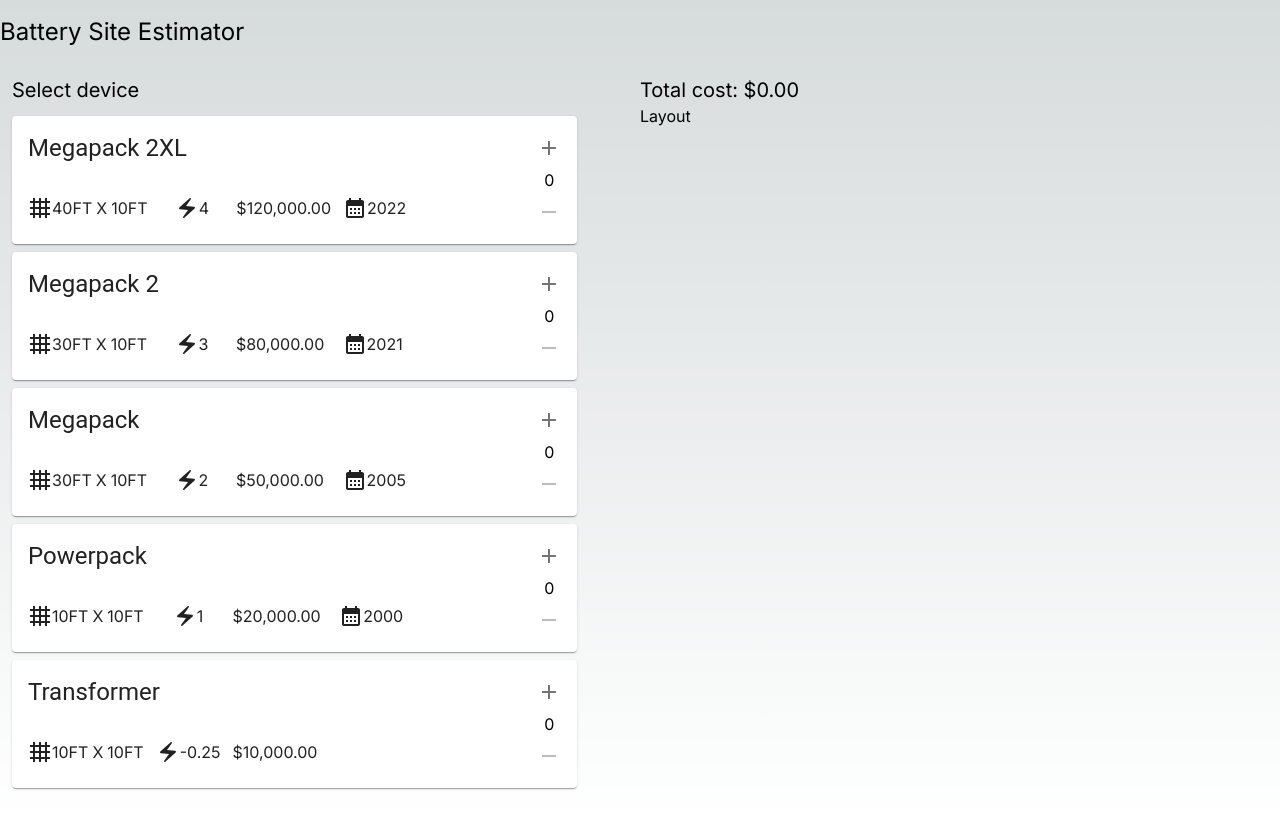
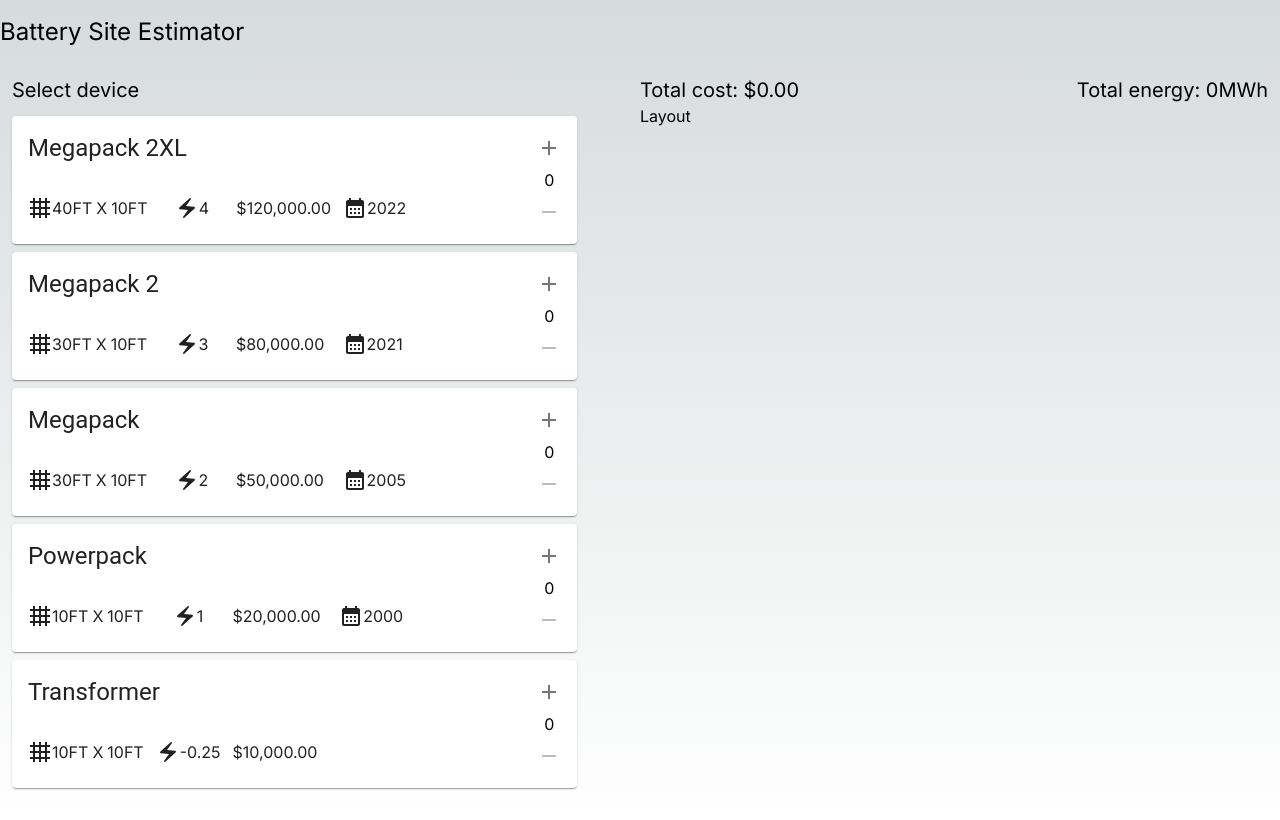
Before and after one commit to vladyslavkuliani/battery-site-layout, a Next.js app: page / in a window 1280 px wide. Built offline with nearby package versions, Linux system fonts and the light colour scheme.

Commit message:
Added ability to compute total energy

```diff
--- a/app/components/BatterySiteEstimator.tsx
+++ b/app/components/BatterySiteEstimator.tsx
@@ -6,8 +6,9 @@
 import { formatCurrency } from '../utils';
 
 
+type DeviceCountByType = { [key in DeviceType]?: number };
 type Summary = {
-  usedDevicesByTypeCounts: { [key in DeviceType]: number };
+  usedDevicesByTypeCounts: DeviceCountByType;
   totalCost: number;
 };
 type ReducerAction = {
@@ -16,18 +17,26 @@
 };
 
 export default function BatterySiteEstimator({ deviceOptions }: { deviceOptions: Device[] }) {
-  const [summary, dispatch] = useReducer(
-    (state, action: ReducerAction) => {
-      const computeDevicesTotalCost = (devicesByTypeCounts: { [key in DeviceType]: number }) => {
   const devicesByType: { [key in DeviceType]?: Device } = deviceOptions.reduce((acc, option) => {
     acc[option.type] = option;
     return acc;
   }, {} as { [key in DeviceType]?: Device })
 
-        return Object.entries(devicesByTypeCounts).reduce((acc, [deviceType, count]) => {
+  const computedDeviceMetric = (devicesCountsByType: DeviceCountByType, metricType: 'cost' | 'energyMw') => {
+    return Object.entries(devicesCountsByType).reduce((acc, [deviceType, count]) => {
       const device = devicesByType[deviceType as DeviceType];
-          return acc + count * (device?.cost ?? 0);
+      return acc + count * (device?.[metricType] ?? 0);
     }, 0);
+  };
+
+  const [summary, dispatch] = useReducer(
+    (state: Summary, action: ReducerAction) => {
+      const makeState = (usedDevicesByTypeCounts: DeviceCountByType) => {
+        return {
+          usedDevicesByTypeCounts,
+          totalCost: computedDeviceMetric(usedDevicesByTypeCounts, 'cost'),
+          requiredEnergy: computedDeviceMetric(usedDevicesByTypeCounts, 'energyMw')
+        }
       }
 
       if (action.type === 'addItem') {
@@ -38,10 +47,7 @@
           [deviceType]: 1 + (state.usedDevicesByTypeCounts[deviceType] || 0)
         };
 
-        return {
-          usedDevicesByTypeCounts,
-          totalCost: computeDevicesTotalCost(usedDevicesByTypeCounts)
-        };
+        return makeState(usedDevicesByTypeCounts);
       }
 
       if (action.type === 'removeItem') {
@@ -52,16 +58,14 @@
           [deviceType]: Math.max((state.usedDevicesByTypeCounts[deviceType] || 0) - 1, 0),
         };
 
-        return {
-          usedDevicesByTypeCounts,
-          totalCost: computeDevicesTotalCost(usedDevicesByTypeCounts)
-        };
+        return makeState(usedDevicesByTypeCounts);
       }
 
       throw new Error(`Unknown action type. Got: ${action.type}`);
     }, {
     usedDevicesByTypeCounts: {},
     totalCost: 0,
+    requiredEnergy: 0,
   });
 
   return <div className="flex flex-row my-3 p-3">
@@ -72,6 +76,7 @@
     <div className="basis-1/2">
       <div className="text-xl flex justify-between">
         <div>Total cost: {formatCurrency(summary?.totalCost)}</div>
+        <div>Total energy: {summary?.requiredEnergy}MWh</div>
       </div>
       <div>Layout</div>
     </div>
```
Lines whose indentation alone changed are shown as unchanged.
